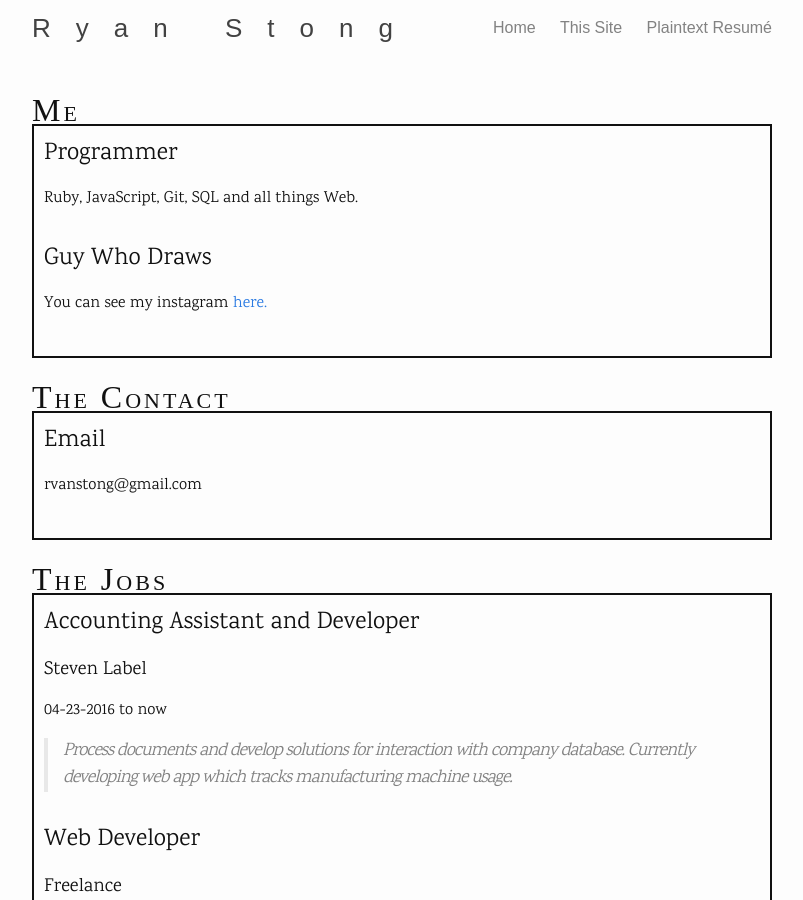
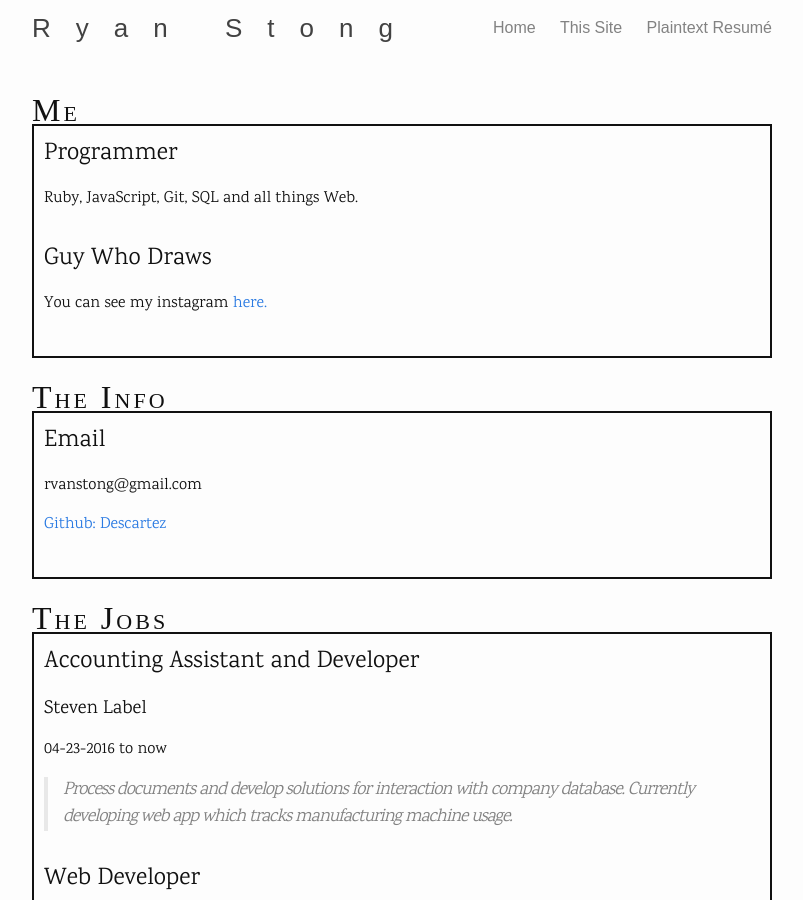
Before and after one commit to descartez/descartez.github.io, a Jekyll site: the page built from index.html, in a window 1280 px wide and 900 px high. Shown: the whole window, without its empty margins (238-1041 px from the left). Built offline with Jekyll 4.4.1, drawn with Linux system fonts in a browser that asks for light colours; some web fonts are replaced.

Commit message:
changes the contact section to the info section, adds in github link

```diff
--- a/index.html
+++ b/index.html
@@ -17,11 +17,12 @@ layout: default
   </ul>
 
 
-<h1 id='about-me' class="page-heading">The Contact</h1>
+<h1 id='about-me' class="page-heading">The Info</h1>
   <ul class="post-list">
     <li>
       <h2>Email</h2>
       <p>rvanstong@gmail.com</p>
+      <p><a href="https://github.com/descartez">Github: Descartez</a></p>
     </li>
   </ul>
 
```
